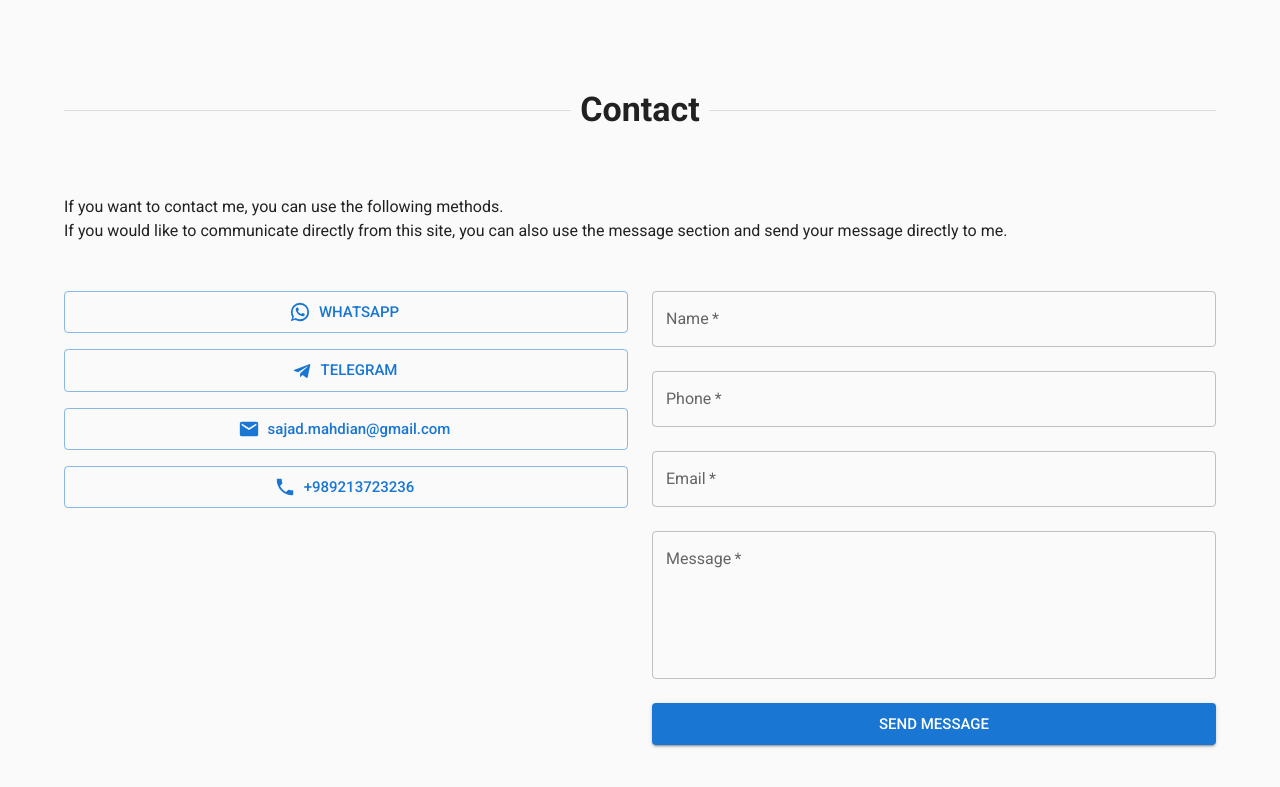
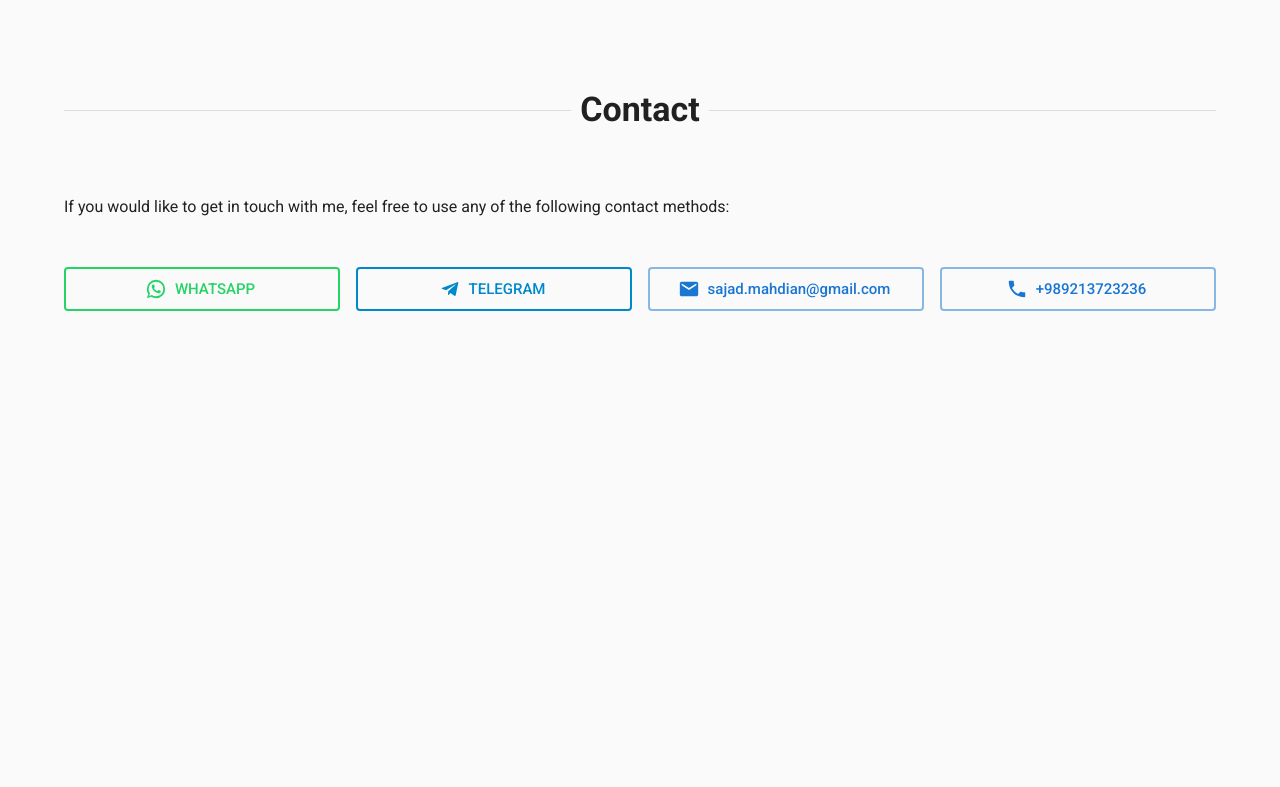
Before and after one commit to sajad3731/onedev, a Next.js app: page /en in a window 1280 px wide. Shown: the part 7035-7822 px from the top of the page. After the commit the page ends 7446 px from the top, so only its background shows below. Built offline with nearby package versions, Linux system fonts and the light colour scheme; no server answers; what @mui/material-nextjs would draw is missing.

Commit message:
remove direct messaging part of contact section

```diff
--- a/messages/en.json
+++ b/messages/en.json
@@ -143,17 +143,8 @@
   },
   "Contact": {
     "title": "Contact",
-    "contact-me": "If you want to contact me, you can use the following methods.",
-    "send-direct-message": "If you would like to communicate directly from this site, you can also use the message section and send your message directly to me.",
-    "form": {
-      "name": "Name",
-      "phone-number": "Phone",
-      "email": "Email",
-      "message": "Message",
-      "send-message": "Send message",
-      "success": "Message sent successfully!",
-      "error": "Failed to send message. Please try again."
-    }
+    "contact-me": "If you would like to get in touch with me, feel free to use any of the following contact methods:",
+    "get-in-touch": "Connect With Me"
   },
   "Metadata": {
     "HomePage": {
--- a/messages/fa.json
+++ b/messages/fa.json
@@ -143,17 +143,8 @@
   },
   "Contact": {
     "title": "ارتباط",
-    "contact-me": "اگر تمایل به برقراری ارتباط با من دارید میتونید از روش‌های زیر استفاده کنید.",
-    "send-direct-message": "اگر تمایل به ارتباط مستقیم از همین سایت رو دارید هم میتونید از بخش ارسال پیام استفاده کنید و پیام خودتون رو مستقیم برای من ارسال کنید.",
-    "form": {
-      "name": "نام",
-      "phone-number": "شماره تلفن",
-      "email": "پست الکترونیکی",
-      "message": "پیام",
-      "send-message": "ارسال پیام",
-      "success": "پیام با موفقیت ارسال شد!",
-      "error": "ارسال پیام ناموفق بود. لطفا دوباره تلاش کنید."
-    }
+    "contact-me": "اگر تمایل به برقراری ارتباط با من دارید، میتوانید از روش‌های زیر استفاده کنید:",
+    "get-in-touch": "ارتباط با من"
   },
   "Metadata": {
     "HomePage": {
--- a/src/components/sections/contact/Contact.tsx
+++ b/src/components/sections/contact/Contact.tsx
@@ -2,15 +2,13 @@ import { Email, Phone, Telegram, WhatsApp } from "@mui/icons-material";
 import { Box, Button, Divider, Typography } from "@mui/material";
 import { useTranslations } from "next-intl";
 import { FC } from "react";
-import { SendMessage } from "./SendMessage";
 
 export const Contact: FC = () => {
   const t = useTranslations("Contact");
 
-  // Format phone number for different services
   const phoneNumber = "+989213723236";
   const whatsappLink = `https://wa.me/${phoneNumber.replace("+", "")}`;
-  const telegramLink = `https://t.me/sajad_mahdian`; // Using your username for Telegram
+  const telegramLink = `https://t.me/sajad_mahdian`;
   const emailAddress = "sajad.mahdian@gmail.com";
 
   return (
@@ -23,11 +21,9 @@ export const Contact: FC = () => {
 
       <Box className="mb-6">
         <Typography className="mb-4">{t("contact-me")}</Typography>
-        <Typography className="mb-4">{t("send-direct-message")}</Typography>
       </Box>
 
-      <div className="grid grid-cols-1 lg:grid-cols-2 gap-6">
-        <div className="flex flex-col gap-4 items-start">
+      <div className="grid grid-cols-1 sm:grid-cols-2 md:grid-cols-4 gap-4">
         <Button
           variant="outlined"
           startIcon={<WhatsApp />}
@@ -36,7 +32,16 @@ export const Contact: FC = () => {
           rel="noopener noreferrer"
           size="large"
           fullWidth
-            className="justify-start"
+          className="justify-start py-3"
+          sx={{
+            borderWidth: "2px",
+            "&:hover": {
+              borderWidth: "2px",
+              backgroundColor: "rgba(37, 211, 102, 0.1)",
+            },
+            borderColor: "#25d366",
+            color: "#25d366",
+          }}
         >
           WhatsApp
         </Button>
@@ -49,7 +54,16 @@ export const Contact: FC = () => {
           rel="noopener noreferrer"
           size="large"
           fullWidth
-            className="justify-start"
+          className="justify-start py-3"
+          sx={{
+            borderWidth: "2px",
+            "&:hover": {
+              borderWidth: "2px",
+              backgroundColor: "rgba(0, 136, 204, 0.1)",
+            },
+            borderColor: "#0088cc",
+            color: "#0088cc",
+          }}
         >
           Telegram
         </Button>
@@ -60,7 +74,13 @@ export const Contact: FC = () => {
           href={`mailto:${emailAddress}`}
           size="large"
           fullWidth
-            className="!lowercase justify-start"
+          className="!lowercase justify-start py-3"
+          sx={{
+            borderWidth: "2px",
+            "&:hover": {
+              borderWidth: "2px",
+            },
+          }}
         >
           {emailAddress}
         </Button>
@@ -71,14 +91,17 @@ export const Contact: FC = () => {
           href={`tel:${phoneNumber}`}
           size="large"
           fullWidth
-            className="justify-start"
+          className="justify-start py-3"
+          sx={{
+            borderWidth: "2px",
+            "&:hover": {
+              borderWidth: "2px",
+            },
+          }}
         >
           {phoneNumber}
         </Button>
       </div>
-
-        <SendMessage />
-      </div>
     </div>
   );
 };
```
Lines whose indentation alone changed are shown as unchanged.
